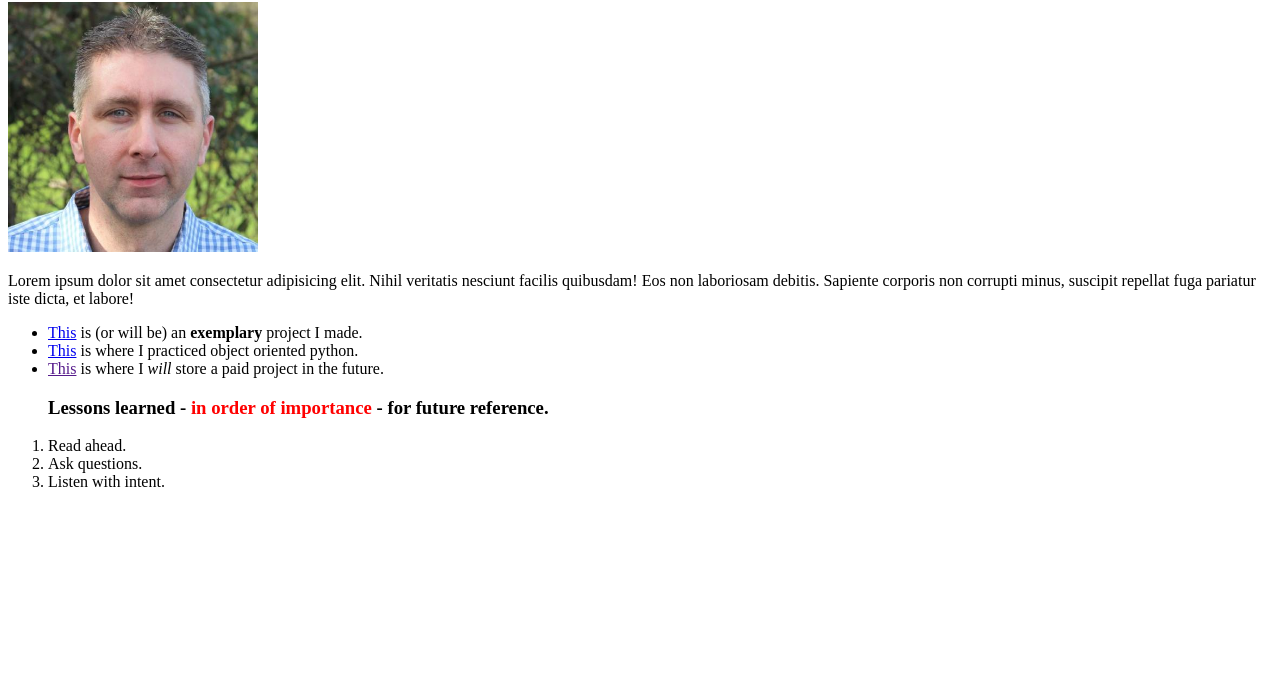
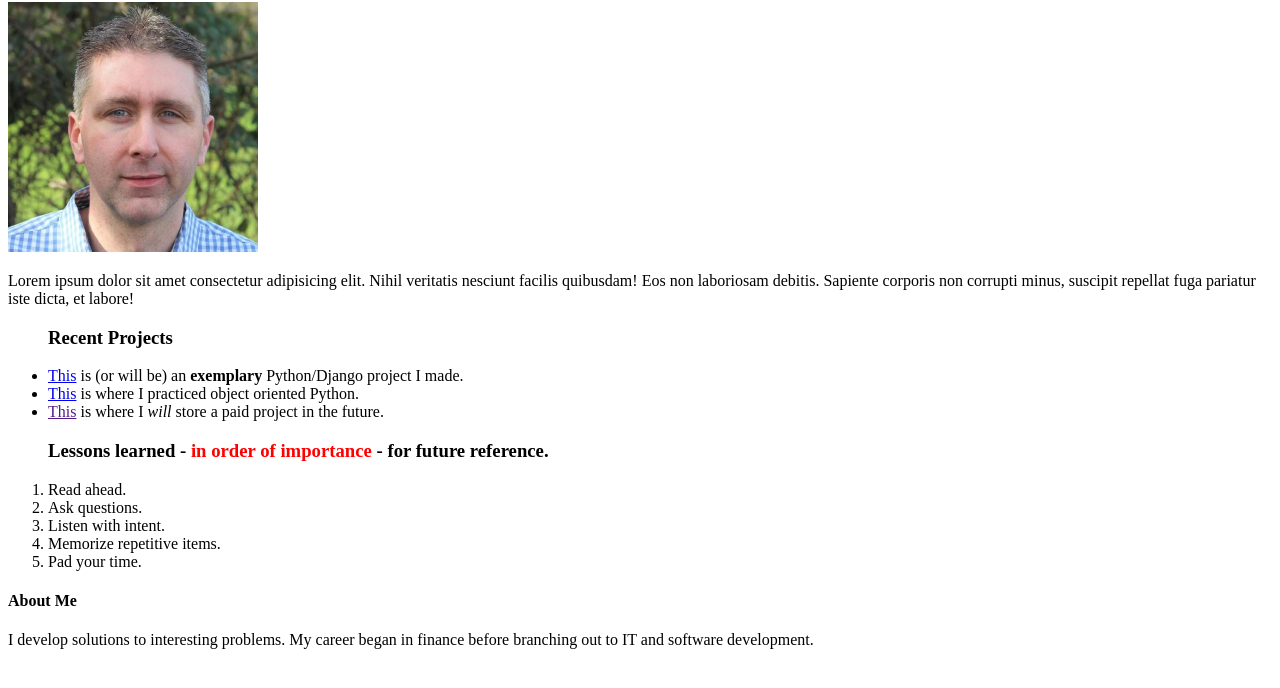
Before and after one commit to aaronvbrown/port, a plain HTML site: page index.html in a window 1280 px wide. Shown: the part 78-766 px from the top of the page. Drawn offline with Linux system fonts and the light colour scheme.

Commit message:
add About Me

```diff
--- a/index.html
+++ b/index.html
@@ -15,18 +15,24 @@
     </p>
     <div>
         <ul>
-
-            <li><a href="https://github.com/aaronvbrown/DjangoTutorial.git">This</a> is (or will be) an <strong>exemplary</strong> project I made.</li>
-            <li><a href = "https://github.com/aaronvbrown/deltav.git">This</a> is where I practiced object oriented python.</li>
-            <li><a href = "">This</a> is where I <em>will</em> store a paid project in the future.</li>
+            <h3>Recent Projects</h3>
+            <li><a href="https://github.com/aaronvbrown/DjangoTutorial.git">This</a> is (or will be) an
+                <strong>exemplary</strong> Python/Django project I made.</li>
+            <li><a href="https://github.com/aaronvbrown/deltav.git">This</a> is where I practiced object oriented
+                Python.</li>
+            <li><a href="">This</a> is where I <em>will</em> store a paid project in the future.</li>
         </ul>
         <ol>
             <h3>Lessons learned - <span style="color:red">in order of importance</span> - for future reference.</h3>
             <li>Read ahead.</li>
             <li>Ask questions.</li>
             <li>Listen with intent.</li>
+            <li>Memorize repetitive items.</li>
+            <li>Pad your time.</li>
         </ol>
     </div>
+    <h4>About Me</h4>
+    <p>I develop solutions to interesting problems.  My career began in finance before branching out to IT and software development.</p>
 </body>
 
 </html>
```
